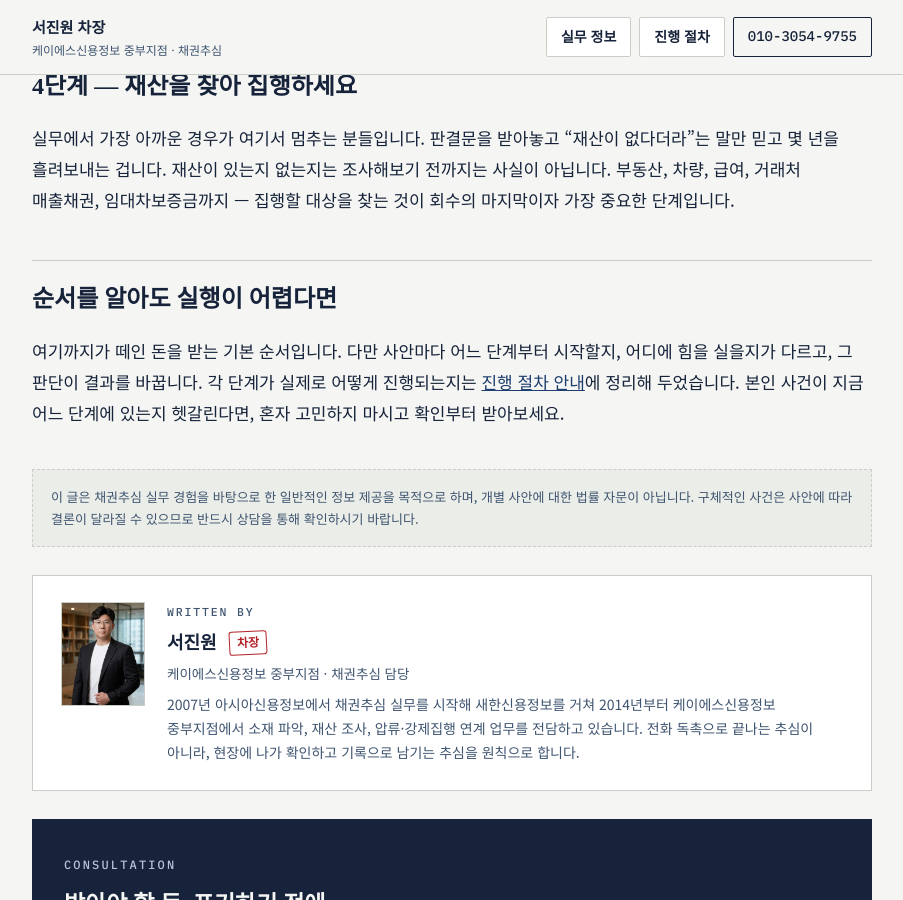
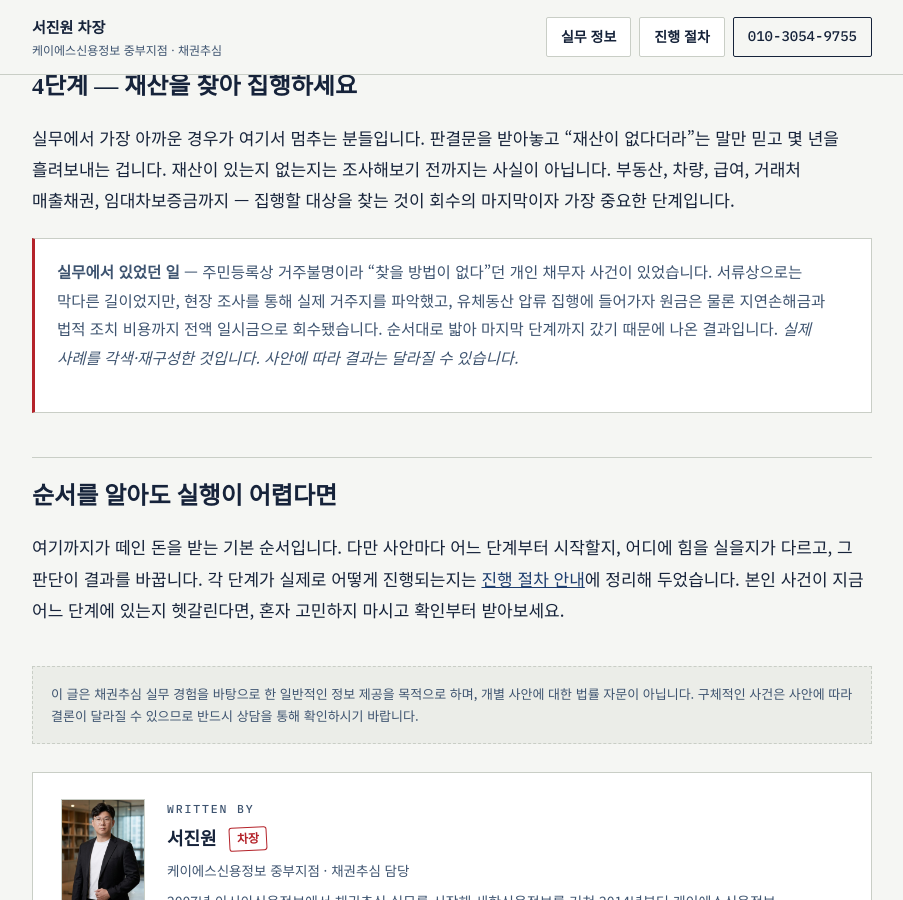
Before and after one commit to sjwpoo12-code/choosim, a Jekyll site: the page built from _posts/2026-07-07-recover-money-owed.md, in a window 1280 px wide and 900 px high, scrolled down 1101 px. Shown: the whole window, without its empty margins (188-1091 px from the left). Built offline with Jekyll 4.4.1, drawn with Linux system fonts in a browser that asks for light colours.

Commit message:
초안에 재구성 실무 사례 블록 추가 (CASE-01)
Co-Authored-By: Claude Sonnet 5 <noreply@anthropic.com>
Claude-Session: https://claude.ai/code/session_01ANwMTB21F8b1EgWcmfHoeN

```diff
--- a/_posts/2026-07-07-recover-money-owed.md
+++ b/_posts/2026-07-07-recover-money-owed.md
@@ -30,6 +30,8 @@ description: "떼인 돈 받는 법 4단계 — 증거 수집, 내용증명, 지
 
 실무에서 가장 아까운 경우가 여기서 멈추는 분들입니다. 판결문을 받아놓고 "재산이 없다더라"는 말만 믿고 몇 년을 흘려보내는 겁니다. 재산이 있는지 없는지는 조사해보기 전까지는 사실이 아닙니다. 부동산, 차량, 급여, 거래처 매출채권, 임대차보증금까지 — 집행할 대상을 찾는 것이 회수의 마지막이자 가장 중요한 단계입니다.
 
+> **실무에서 있었던 일** — 주민등록상 거주불명이라 "찾을 방법이 없다"던 개인 채무자 사건이 있었습니다. 서류상으로는 막다른 길이었지만, 현장 조사를 통해 실제 거주지를 파악했고, 유체동산 압류 집행에 들어가자 원금은 물론 지연손해금과 법적 조치 비용까지 전액 일시금으로 회수됐습니다. 순서대로 밟아 마지막 단계까지 갔기 때문에 나온 결과입니다. *실제 사례를 각색·재구성한 것입니다. 사안에 따라 결과는 달라질 수 있습니다.*
+
 ## 순서를 알아도 실행이 어렵다면
 
 여기까지가 떼인 돈을 받는 기본 순서입니다. 다만 사안마다 어느 단계부터 시작할지, 어디에 힘을 실을지가 다르고, 그 판단이 결과를 바꿉니다. 각 단계가 실제로 어떻게 진행되는지는 [진행 절차 안내](/process/)에 정리해 두었습니다. 본인 사건이 지금 어느 단계에 있는지 헷갈린다면, 혼자 고민하지 마시고 확인부터 받아보세요.
```
